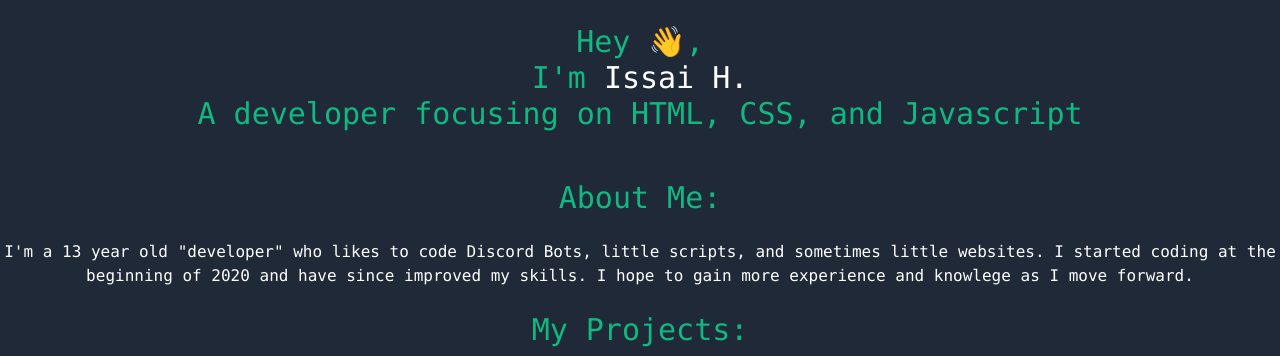
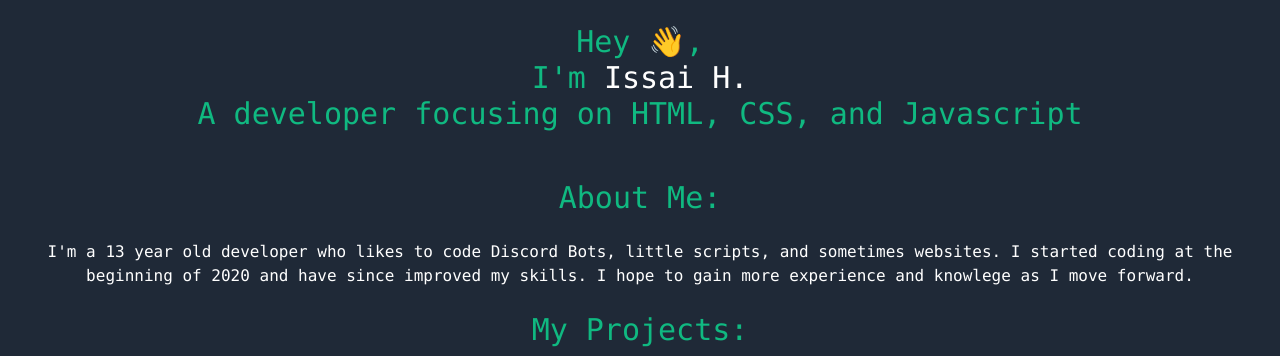
Before and after one commit to TheLimifiedLime/Personal-Website, a website: page public/index.html in a window 1280 px wide. Shown: the top 356 px of the page. Drawn offline with nearby package versions, Linux system fonts and the light colour scheme; a script that the page names is missing.

```diff
--- a/public/index.html
+++ b/public/index.html
@@ -79,7 +79,7 @@
           <h1 class="animate__animated animate__slideInDown text-center text-3xl text-green-500 font-mono">About Me:</h1>
         </header>
         <br>
-        <h1 class="animate__animated animate__slideInDown text-center text-base text-white font-mono">I'm a 13 year old "developer" who likes to code Discord Bots, little scripts, and sometimes little websites. I started coding at the beginning of 2020 and have since improved my skills. I hope to gain more experience and knowlege as I move forward.</h1>
+        <h1 class="animate__animated animate__slideInDown text-center text-base text-white font-mono">I'm a 13 year old developer who likes to code Discord Bots, little scripts, and sometimes websites. I started coding at the beginning of 2020 and have since improved my skills. I hope to gain more experience and knowlege as I move forward.</h1>
       </section>
     </div>
     <br>
```
